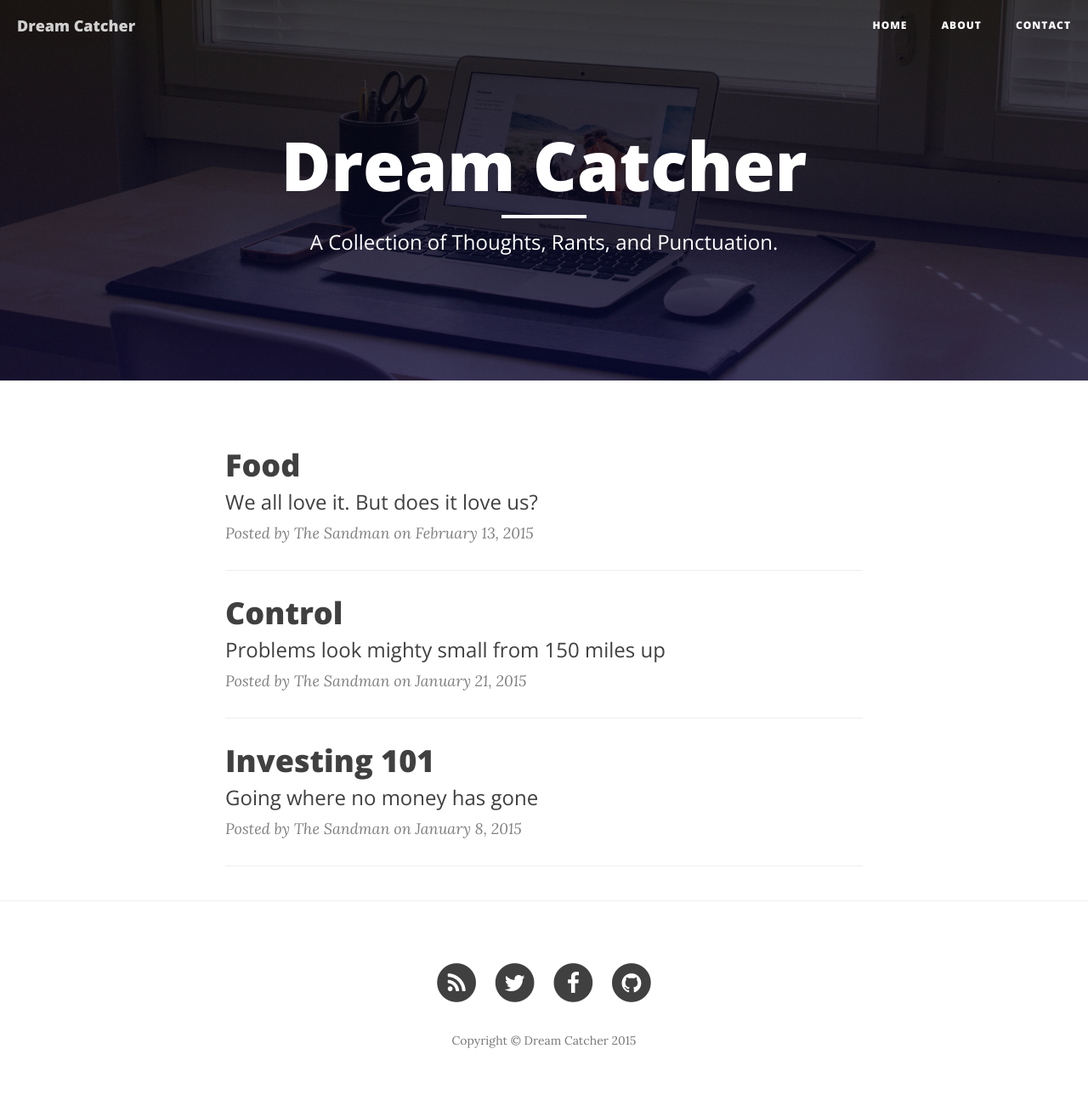
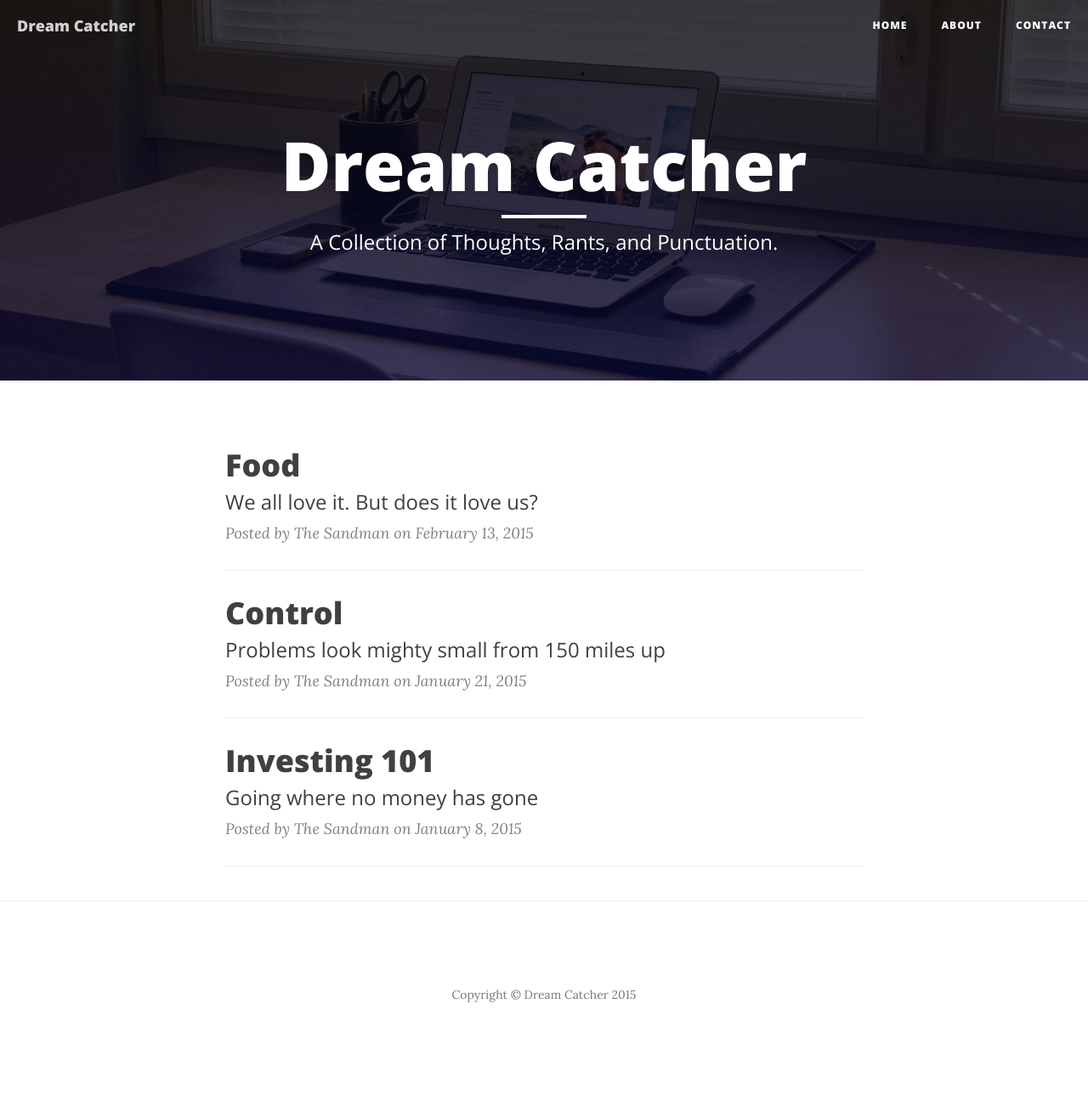
Before and after one commit to dreamcatcher95/dreamcatcher95.github.io, a Jekyll site: the page built from index.html, in a window 1280 px wide. Shown: the whole page at 85% size. Built offline with Jekyll 4.4.1, drawn with Linux system fonts in a browser that asks for light colours; nearby versions of some CDN libraries; the list of posts is cut into pages by our own code; after the commit the page ends 1247 px from its top, so only the background shows below that.

Commit message:
Comment out social media footer

```diff
--- a/_includes/footer.html
+++ b/_includes/footer.html
@@ -4,7 +4,7 @@
         <div class="row">
             <div class="col-lg-8 col-lg-offset-2 col-md-10 col-md-offset-1">
                 <ul class="list-inline text-center">
-                    <li>
+                <!--    <li>
                         <a href="{{ "/feed.xml" | prepend: site.baseurl }}">
                             <span class="fa-stack fa-lg">
                                 <i class="fa fa-circle fa-stack-2x"></i>
@@ -42,7 +42,9 @@
                         </a>
                     </li>
                     {% endif %}
+//-->
                 </ul>
+
                 <p class="copyright text-muted">Copyright &copy; {{ site.title }} {{ site.time | date: '%Y' }}</p>
             </div>
         </div>
```
